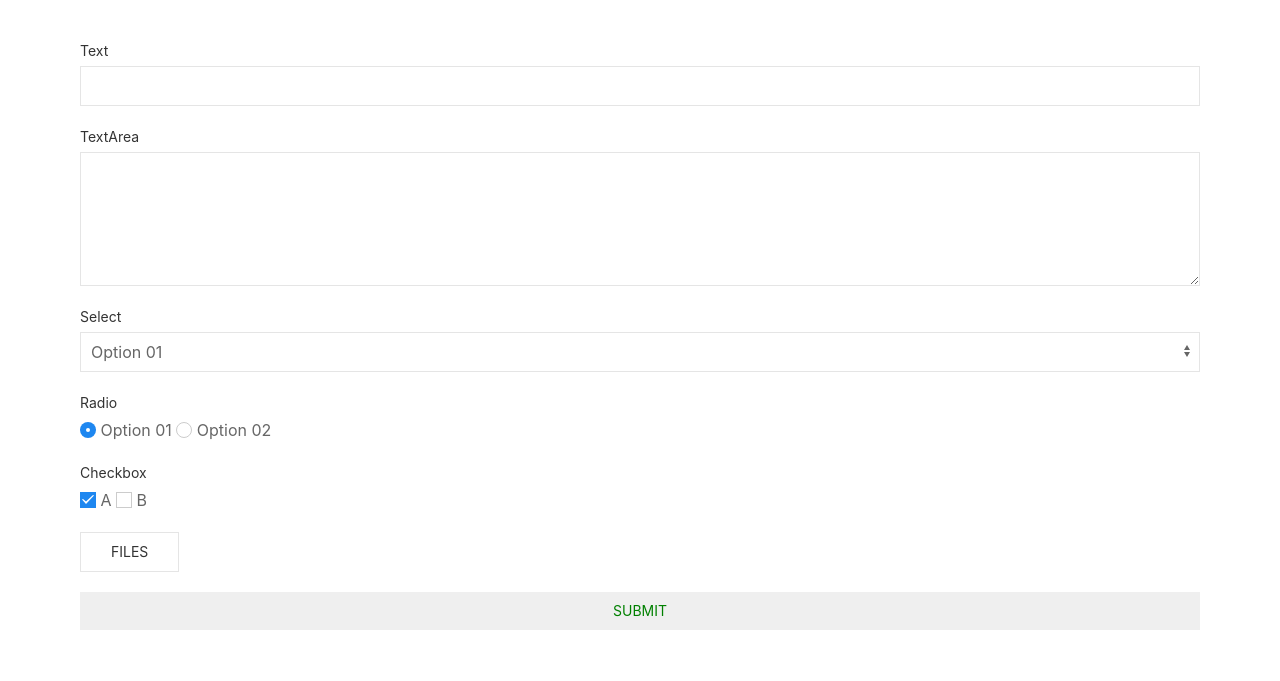
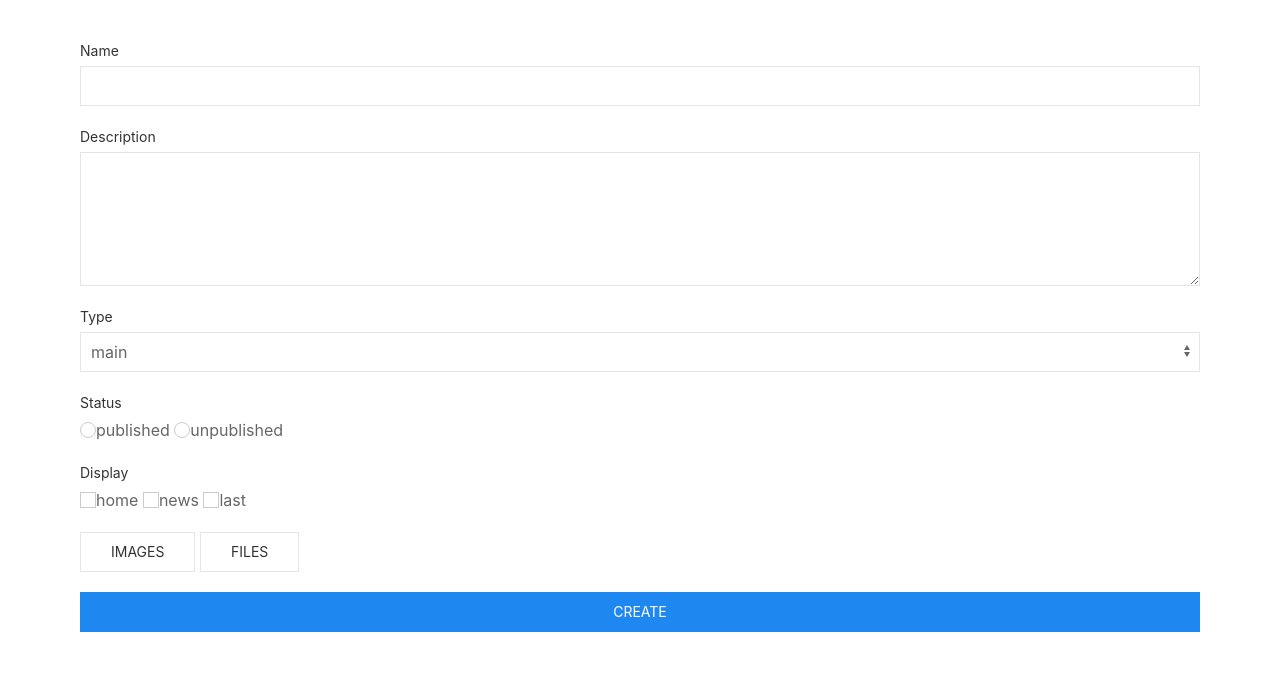
Before and after one commit to ybwork/project_name, a Django app: page / in a window 1280 px wide. Shown: the part 80-761 px from the top of the page. Run offline with Django 3.2, Linux system fonts and the light colour scheme; the visitor is signed in with stand-in values (Sample User, id 1); parts of the project's set-up code (start-up, migrations or seed data) failed here and were passed over; some libraries are stand-ins or nearby versions.

Commit message:
Add normal field name in form, create model Article

```diff
--- a/config/settings/local.py
+++ b/config/settings/local.py
@@ -141,7 +141,7 @@ LOGOUT_REDIRECT_URL = '/login/'
 EMAIL_BACKEND = 'django.core.mail.backends.filebased.EmailBackend'
 EMAIL_FILE_PATH = os.path.join(PROJECT_ROOT, 'project_name/templates/emails/')
 
-ADMINS = (('Admin', 'admin@my-domain.com'),)
+ADMINS = (('Ilia', 'kaduk2593@gmail.com'),)
 
 LOGGING = {
     'version': 1,
--- a/project_name/main/static/main/css/main.css
+++ /dev/null
@@ -1,3 +0,0 @@
-.custom-button {
-    color: green;
-}
--- a/project_name/main/views.py
+++ b/project_name/main/views.py
@@ -1,7 +1,9 @@
 import logging
 from django.contrib.auth.mixins import LoginRequiredMixin
 from django.core.mail import send_mail
-from django.views.generic import TemplateView
+from django.views.generic import TemplateView, CreateView
+
+from project_name.main.models import Article
 
 logger = logging.getLogger('default')
 
@@ -20,5 +22,9 @@ class HomePageView(LoginRequiredMixin, TemplateView):
 		# 	recipient_list=['to@example.com']
 		# )
 
-		logger.error('Something went wrong!')
+		# logger.error('Something went wrong!')
 		return super().get_context_data(**kwargs)
+
+
+class ArticleCreateView(CreateView):
+	model = Article
--- a/project_name/templates/main/home.html
+++ b/project_name/templates/main/home.html
@@ -11,47 +11,52 @@
     <div class="uk-container">
         <form class="uk-form-stacked uk-padding">
             <div class="uk-margin">
-                <label class="uk-form-label" for="form-stacked-text">Text</label>
+                <label class="uk-form-label" for="form-stacked-text">Name</label>
                 <div class="uk-form-controls">
                     <input class="uk-input" id="form-stacked-text" type="text">
                 </div>
             </div>
             <div class="uk-margin">
-                <label class="uk-form-label" for="form-stacked-text">TextArea</label>
+                <label class="uk-form-label" for="form-stacked-text">Description</label>
                 <div class="uk-form-controls">
-                    <textarea class="uk-textarea" rows="5"></textarea>
+                    <textarea name="text" class="uk-textarea" rows="5"></textarea>
                 </div>
             </div>
             <div class="uk-margin">
-                <label class="uk-form-label" for="form-stacked-select">Select</label>
+                <label class="uk-form-label" for="form-stacked-select">Type</label>
                 <div class="uk-form-controls">
-                    <select class="uk-select" id="form-stacked-select">
-                        <option>Option 01</option>
-                        <option>Option 02</option>
+                    <select name="type" class="uk-select" id="form-stacked-select">
+                        <option value="main">main</option>
+                        <option value="other">other</option>
                     </select>
                 </div>
             </div>
             <div class="uk-margin">
-                <div class="uk-form-label">Radio</div>
+                <div class="uk-form-label">Status</div>
                 <div class="uk-form-controls">
-                    <label><input class="uk-radio" type="radio" name="radio1" checked> Option 01</label>
-                    <label><input class="uk-radio" type="radio" name="radio1"> Option 02</label>
+                    <label><input name="status" type="radio" value="published" class="uk-radio">published</label>
+                    <label><input name="status" type="radio" value="unpublished" class="uk-radio">unpublished</label>
                 </div>
             </div>
             <div class="uk-margin">
-                <div class="uk-form-label">Checkbox</div>
+                <div class="uk-form-label">Display</div>
                 <div class="uk-form-controls">
-                    <label><input class="uk-checkbox" type="checkbox" checked> A</label>
-                    <label><input class="uk-checkbox" type="checkbox"> B</label>
+                    <label><input name="display" type="checkbox" class="uk-checkbox">home</label>
+                    <label><input name="display" type="checkbox" class="uk-checkbox">news</label>
+                    <label><input name="display" type="checkbox" class="uk-checkbox">last</label>
                 </div>
             </div>
             <div class="uk-margin">
                 <div uk-form-custom="target: true">
-                    <input type="file" multiple>
+                    <input name="images" type="file" multiple>
+                    <button class="uk-button uk-button-default" type="button" tabindex="-1">Images</button>
+                </div>
+                <div uk-form-custom="target: true">
+                    <input name="files" type="file" multiple>
                     <button class="uk-button uk-button-default" type="button" tabindex="-1">Files</button>
                 </div>
             </div>
-            <button class="uk-button uk-width-1-1 uk-margin-small-bottom custom-button">Submit</button>
+            <button class="uk-button uk-button-primary uk-width-1-1 uk-margin-small-bottom">Create</button>
         </form>
     </div>
 {% endblock content %}
```
Also changed, not shown: project_name/main/models.py (+6 -1 lines).
